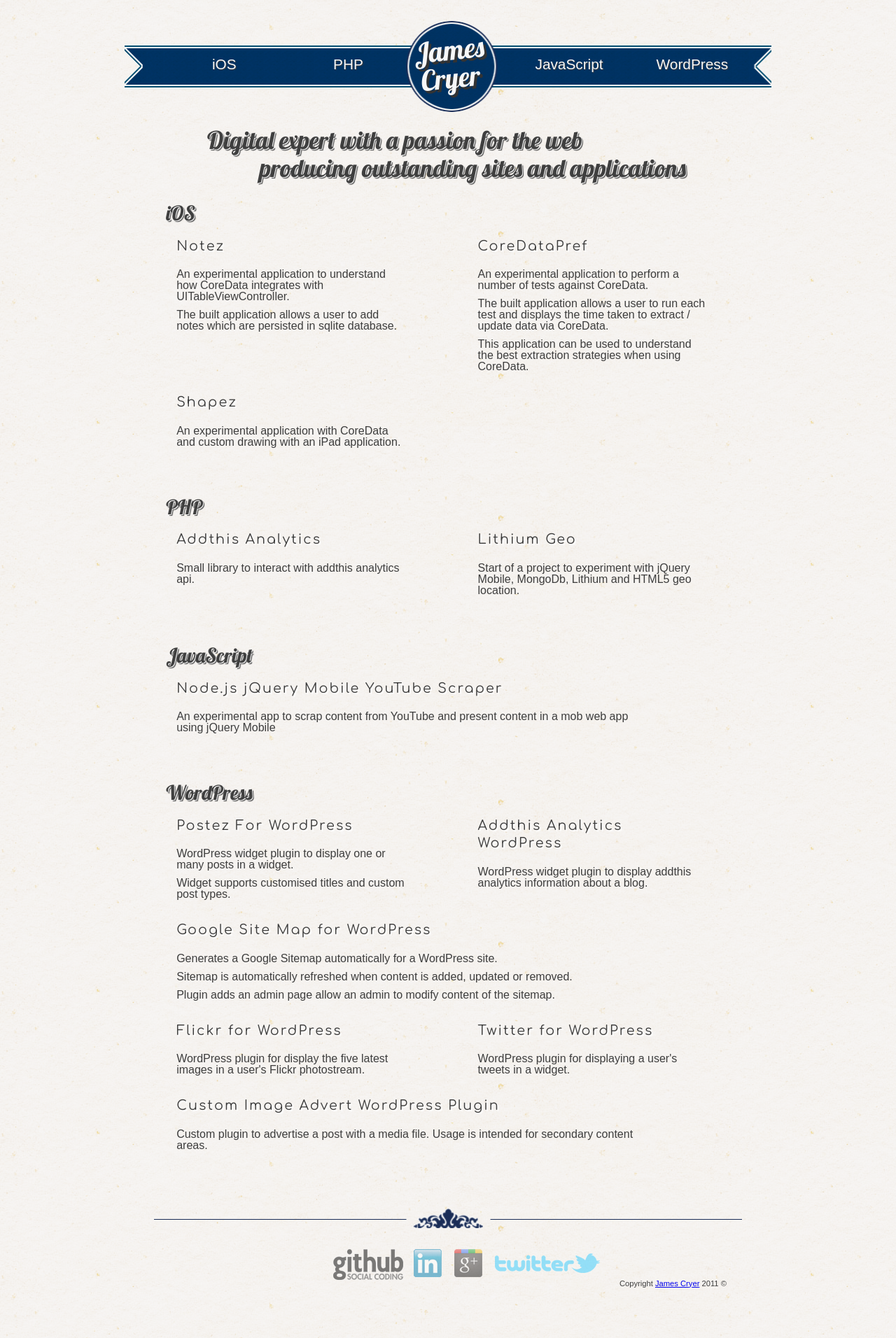
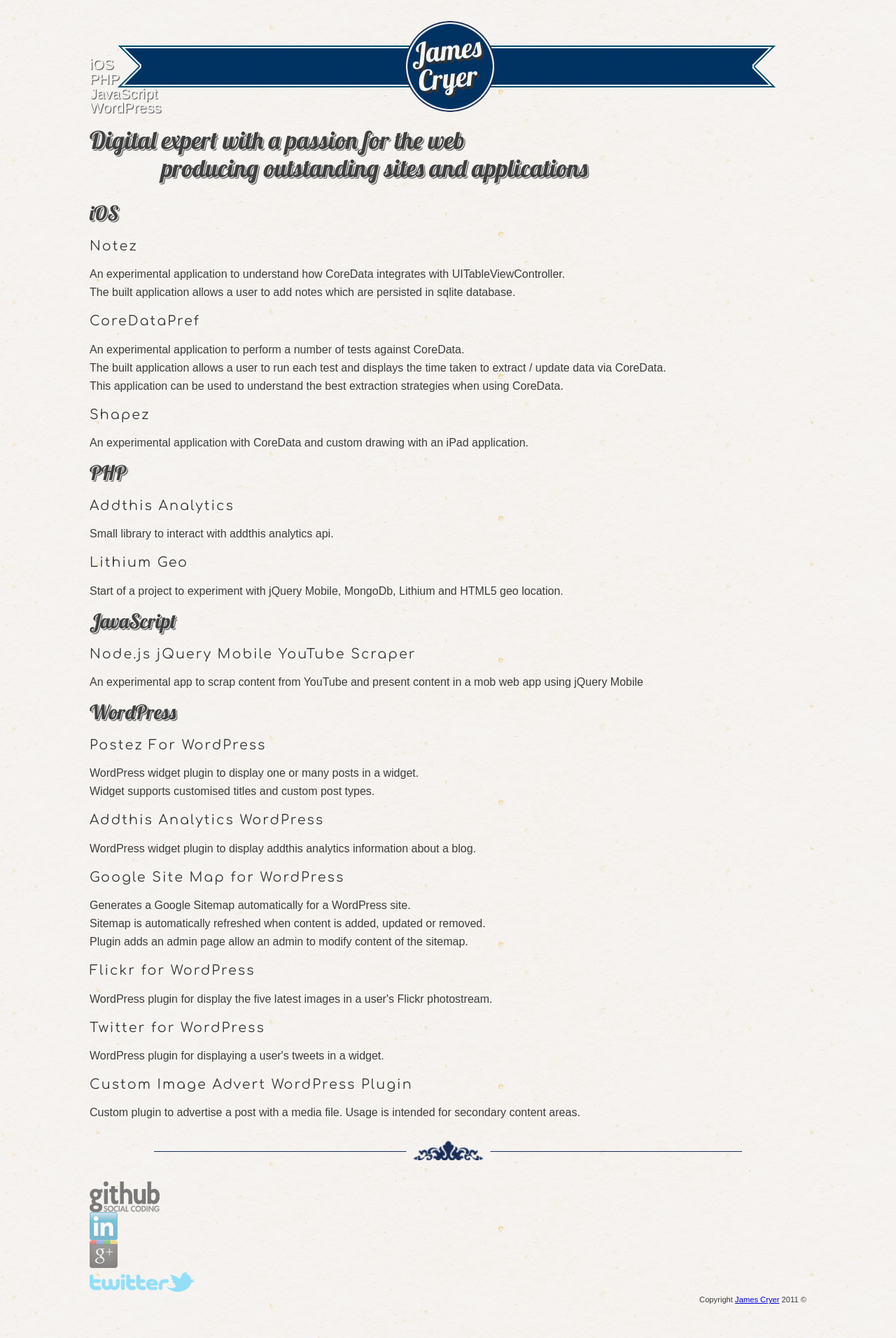
Before and after one commit to jrcryer/jrcryer.github.com, a Jekyll site: the page built from index.html, in a window 1280 px wide. Shown: the whole page at 70% size. Built offline with Jekyll 4.4.1, drawn with Linux system fonts in a browser that asks for light colours; nearby versions of some CDN libraries; some web fonts are replaced.

Commit message:
Stripping 960 out of site

```diff
--- a/_includes/footer.html
+++ b/_includes/footer.html
@@ -1,10 +1,10 @@
-<footer class="container_16">
-    <ul class="grid_16">
-        <li id="github" class="grid_3 prefix_4 push_1"><a class="replace" href="http://github.com/jrcryer">GitHub</a></li>
-        <li id="linkedin" class="grid_1"><a class="replace" href="http://uk.linkedin.com/in/jamescryer">LinkedIn</a></li>
-        <li id="googleplus" class="grid_1"><a class="replace" href="https://plus.google.com/106644155952209673321/posts">Google+</a></li>
-        <li id="twitter" class="grid_3"><a class="replace" href="http://twitter.com/jrcryer">Twitter</a></li>
+<footer>
+    <ul>
+        <li id="github"><a class="replace" href="http://github.com/jrcryer">GitHub</a></li>
+        <li id="linkedin"><a class="replace" href="http://uk.linkedin.com/in/jamescryer">LinkedIn</a></li>
+        <li id="googleplus"><a class="replace" href="https://plus.google.com/106644155952209673321/posts">Google+</a></li>
+        <li id="twitter"><a class="replace" href="http://twitter.com/jrcryer">Twitter</a></li>
     </ul>
-    <span class="grid_4 copyright">Copyright <a href="/">James Cryer</a> 2011 &copy;</span>
+    <span class="copyright">Copyright <a href="/">James Cryer</a> 2011 &copy;</span>
     <div class="clear"></div>
 </footer>
--- a/_includes/header.html
+++ b/_includes/header.html
@@ -1,4 +1,4 @@
-<header id="title" class="container_16">
+<header id="title">
     <h1 id="page-title">
         <a href="/">
             <span class="first">James</span> <span class="second">Cryer</span>
--- a/_includes/navigation.html
+++ b/_includes/navigation.html
@@ -1,9 +1,9 @@
-<nav class="container_16">
-    <ul class="grid_16">
-        <li class="grid_2 prefix_2"><a href="#ios">iOS</a></li>
-        <li class="grid_2 prefix_1"><a href="#php">PHP</a></li>
-        <li class="grid_3 prefix_3"><a href="#javascript">JavaScript</a></li>
-        <li class="grid_2"><a href="#wordpress">WordPress</a></li>
+<nav>
+    <ul>
+        <li><a href="#ios">iOS</a></li>
+        <li><a href="#php">PHP</a></li>
+        <li><a href="#javascript">JavaScript</a></li>
+        <li><a href="#wordpress">WordPress</a></li>
     </ul>
     <div class="clear"></div>
 </nav>
--- a/_includes/strapline.html
+++ b/_includes/strapline.html
@@ -1,5 +1,5 @@
-<section id="strapline" class="container_16">
-    <header class="grid_13 prefix_2 suffix_1">
+<section id="strapline">
+    <header>
        <h2>
            <span>Digital expert with a passion for the web</span>
            <span class="second">producing outstanding sites and applications</span>
--- a/_layouts/application.html
+++ b/_layouts/application.html
@@ -9,7 +9,6 @@
         <meta name="description" content="Home for open source projects / experiments from James Cryer" />
         <meta name="keywords" content="Open Source, James Cryer, PHP, iOS, JavaScript, jQuery, WordPress, Cardiff, Wales, UK" />
         <link rel="stylesheet" href="stylesheets/reset.css" />
-        <link rel="stylesheet" href="stylesheets/grid.css" />
         <link rel="stylesheet" href="stylesheets/application.css" />
         <script src="https://ajax.googleapis.com/ajax/libs/jquery/1.5.1/jquery.min.js"></script>
         <script src="javascript/application.js"></script>
--- a/index.html
+++ b/index.html
@@ -2,88 +2,87 @@
 layout: application
 ---
 
-<article class="container_16">
-
-    <section class="grid_14 prefix_1 suffix_1">
+<article>
+    <section>
         <header>
             <h2 id="ios"><a name="ios">iOS</a></h2>
         </header>
-        <section class="grid_14">
-            <div class="grid_8">
+        <section>
+            <div>
                 <h3><a href="https://github.com/jrcryer/Notez">Notez</a></h3>
                 <p>An experimental application to understand how CoreData integrates with UITableViewController.</p>
                 <p>The built application allows a user to add notes which are persisted in sqlite database.</p>
             </div>
-            <div class="grid_8 push_2">
+            <div>
                 <h3><a href="https://github.com/jrcryer/coredatapref">CoreDataPref</a></h3>
                 <p>An experimental application to perform a number of tests against CoreData.</p>
                 <p>The built application allows a user to run each test and displays the time taken to extract / update data via CoreData.</p>
                 <p>This application can be used to understand the best extraction strategies when using CoreData.</p>
             </div>
-            <div class="grid_8">
+            <div>
                 <h3><a href="https://github.com/jrcryer/shapez">Shapez</a></h3>
                 <p>An experimental application with CoreData and custom drawing with an iPad application.</p>
             </div>
         </section>
     </section>
 
-    <section class="grid_14 prefix_1 suffix_1">
+    <section>
         <header>
             <h2 id="php"><a name="php">PHP</a></h2>
         </header>
-        <section class="grid_14">
-            <div class="grid_8">
+        <section>
+            <div>
                 <h3><a href="https://github.com/jrcryer/addthis-analytics">Addthis Analytics</a></h3>
                 <p>Small library to interact with <a href="http://www.addthis.com">addthis</a> analytics api.</p>
             </div>
-            <div class="grid_8 push_2">
+            <div>
                 <h3><a href="https://github.com/jrcryer/lithium-geo">Lithium Geo</a></h3>
                 <p>Start of a project to experiment with jQuery Mobile, MongoDb, Lithium and HTML5 geo location.</p>
             </div>
         </section>
     </section>
 
-    <section class="grid_14 prefix_1 suffix_1">
+    <section>
         <header>
             <h2 id="javascript"><a name="javascript">JavaScript</a></h2>
         </header>
-        <section class="grid_14">
-            <div class="grid_16">
+        <section>
+            <div>
               <h3><a href="https://github.com/jrcryer/node.js-youtube-scraper">Node.js jQuery Mobile YouTube Scraper</a></h3>
               <p>An experimental app to scrap content from YouTube and present content in a mob web app using jQuery Mobile</p>
             </div>
         </section>
     </section>
 
-    <section class="grid_14 prefix_1 suffix_1">
+    <section>
         <header>
             <h2 id="wordpress"><a name="wordpress">WordPress</a></h2>
         </header>
-        <section class="grid_14">
-            <div class="grid_8">
+        <section>
+            <div>
                 <h3><a href="https://github.com/jrcryer/postez-for-wordpress">Postez For WordPress</a></h3>
                 <p>WordPress widget plugin to display one or many posts in a widget.</p>
                 <p>Widget supports customised titles and custom post types.</p>
             </div>
-            <div class="grid_8 push_2">
+            <div>
                 <h3><a href="https://github.com/jrcryer/addthis-analytics-wp">Addthis Analytics WordPress</a></h3>
                 <p>WordPress widget plugin to display <a href="http://www.addthis.com">addthis</a> analytics information about a blog.</p>
             </div>
-            <div class="grid_16 clearfix">
+            <div>
                 <h3><a href="https://github.com/jrcryer/google-site-map-for-wordpress">Google Site Map for WordPress</a></h3>
                 <p>Generates a Google Sitemap automatically for a WordPress site.</p>
                 <p>Sitemap is automatically refreshed when content is added, updated or removed.</p>
                 <p>Plugin adds an admin page allow an admin to modify content of the sitemap.</p>
             </div>
-            <div class="grid_8">
+            <div>
                 <h3><a href="https://github.com/jrcryer/flickr-for-wordpress">Flickr for WordPress</a></h3>
                 <p>WordPress plugin for display the five latest images in a user's Flickr photostream.</p>
             </div>
-            <div class="grid_8 push_2">
+            <div>
                 <h3><a href="https://github.com/jrcryer/twitter-for-wordpress">Twitter for WordPress</a></h3>
                 <p>WordPress plugin for displaying a user's tweets in a widget.</p>
             </div>
-            <div class="grid_16 clearfix">
+            <div>
                 <h3><a href="https://github.com/jrcryer/wp-image-advert">Custom Image Advert WordPress Plugin</a></h3>
                 <p>Custom plugin to advertise a post with a media file.  Usage is intended for secondary content areas.</p>
             </div>
--- a/stylesheets/grid.css
+++ /dev/null
@@ -1,427 +0,0 @@
-/*
-	Variable Grid System (Fluid Version).
-	Learn more ~ http://www.spry-soft.com/grids/
-	Based on 960 Grid System - http://960.gs/ & 960 Fluid - http://www.designinfluences.com/
-
-	Licensed under GPL and MIT.
-*/
-
-
-/* Containers
-----------------------------------------------------------------------------------------------------*/
-.container_16 {
-    width: 92%;
-    margin-left: 4%;
-    margin-right: 4%;
-}
-
-/* Grid >> Global
-----------------------------------------------------------------------------------------------------*/
-
-.grid_1,
-.grid_2,
-.grid_3,
-.grid_4,
-.grid_5,
-.grid_6,
-.grid_7,
-.grid_8,
-.grid_9,
-.grid_10,
-.grid_11,
-.grid_12,
-.grid_13,
-.grid_14,
-.grid_15,
-.grid_16 {
-    display:inline;
-    float: left;
-    position: relative;
-    margin-left: 1%;
-    margin-right: 1%;
-}
-
-/* Grid >> Children (Alpha ~ First, Omega ~ Last)
-----------------------------------------------------------------------------------------------------*/
-
-.alpha {
-    margin-left: 0;
-}
-
-.omega {
-    margin-right: 0;
-}
-
-/* Grid >> 16 Columns
-----------------------------------------------------------------------------------------------------*/
-
-
-.container_16 .grid_1 {
-    width:4.25%;
-}
-
-.container_16 .grid_2 {
-    width:10.5%;
-}
-
-.container_16 .grid_3 {
-    width:16.75%;
-}
-
-.container_16 .grid_4 {
-    width:23.0%;
-}
-
-.container_16 .grid_5 {
-    width:29.25%;
-}
-
-.container_16 .grid_6 {
-    width:35.5%;
-}
-
-.container_16 .grid_7 {
-    width:41.75%;
-}
-
-.container_16 .grid_8 {
-    width:48.0%;
-}
-
-.container_16 .grid_9 {
-    width:54.25%;
-}
-
-.container_16 .grid_10 {
-    width:60.5%;
-}
-
-.container_16 .grid_11 {
-    width:66.75%;
-}
-
-.container_16 .grid_12 {
-    width:73.0%;
-}
-
-.container_16 .grid_13 {
-    width:79.25%;
-}
-
-.container_16 .grid_14 {
-    width:85.5%;
-}
-
-.container_16 .grid_15 {
-    width:91.75%;
-}
-
-.container_16 .grid_16 {
-    width:98.0%;
-}
-
-
-
-/* Prefix Extra Space >> 16 Columns
-----------------------------------------------------------------------------------------------------*/
-
-
-.container_16 .prefix_1 {
-    padding-left:6.25%;
-}
-
-.container_16 .prefix_2 {
-    padding-left:12.5%;
-}
-
-.container_16 .prefix_3 {
-    padding-left:18.75%;
-}
-
-.container_16 .prefix_4 {
-    padding-left:25.0%;
-}
-
-.container_16 .prefix_5 {
-    padding-left:31.25%;
-}
-
-.container_16 .prefix_6 {
-    padding-left:37.5%;
-}
-
-.container_16 .prefix_7 {
-    padding-left:43.75%;
-}
-
-.container_16 .prefix_8 {
-    padding-left:50.0%;
-}
-
-.container_16 .prefix_9 {
-    padding-left:56.25%;
-}
-
-.container_16 .prefix_10 {
-    padding-left:62.5%;
-}
-
-.container_16 .prefix_11 {
-    padding-left:68.75%;
-}
-
-.container_16 .prefix_12 {
-    padding-left:75.0%;
-}
-
-.container_16 .prefix_13 {
-    padding-left:81.25%;
-}
-
-.container_16 .prefix_14 {
-    padding-left:87.5%;
-}
-
-.container_16 .prefix_15 {
-    padding-left:93.75%;
-}
-
-
-
-/* Suffix Extra Space >> 16 Columns
-----------------------------------------------------------------------------------------------------*/
-
-
-.container_16 .suffix_1 {
-    padding-right:6.25%;
-}
-
-.container_16 .suffix_2 {
-    padding-right:12.5%;
-}
-
-.container_16 .suffix_3 {
-    padding-right:18.75%;
-}
-
-.container_16 .suffix_4 {
-    padding-right:25.0%;
-}
-
-.container_16 .suffix_5 {
-    padding-right:31.25%;
-}
-
-.container_16 .suffix_6 {
-    padding-right:37.5%;
-}
-
-.container_16 .suffix_7 {
-    padding-right:43.75%;
-}
-
-.container_16 .suffix_8 {
-    padding-right:50.0%;
-}
-
-.container_16 .suffix_9 {
-    padding-right:56.25%;
-}
-
-.container_16 .suffix_10 {
-    padding-right:62.5%;
-}
-
-.container_16 .suffix_11 {
-    padding-right:68.75%;
-}
-
-.container_16 .suffix_12 {
-    padding-right:75.0%;
-}
-
-.container_16 .suffix_13 {
-    padding-right:81.25%;
-}
-
-.container_16 .suffix_14 {
-    padding-right:87.5%;
-}
-
-.container_16 .suffix_15 {
-    padding-right:93.75%;
-}
-
-
-
-/* Push Space >> 16 Columns
-----------------------------------------------------------------------------------------------------*/
-
-
-.container_16 .push_1 {
-    left:6.25%;
-}
-
-.container_16 .push_2 {
-    left:12.5%;
-}
-
-.container_16 .push_3 {
-    left:18.75%;
-}
-
-.container_16 .push_4 {
-    left:25.0%;
-}
-
-.container_16 .push_5 {
-    left:31.25%;
-}
-
-.container_16 .push_6 {
-    left:37.5%;
-}
-
-.container_16 .push_7 {
-    left:43.75%;
-}
-
-.container_16 .push_8 {
-    left:50.0%;
-}
-
-.container_16 .push_9 {
-    left:56.25%;
-}
-
-.container_16 .push_10 {
-    left:62.5%;
-}
-
-.container_16 .push_11 {
-    left:68.75%;
-}
-
-.container_16 .push_12 {
-    left:75.0%;
-}
-
-.container_16 .push_13 {
-    left:81.25%;
-}
-
-.container_16 .push_14 {
-    left:87.5%;
-}
-
-.container_16 .push_15 {
-    left:93.75%;
-}
-
-
-
-/* Pull Space >> 16 Columns
-----------------------------------------------------------------------------------------------------*/
-
-
-.container_16 .pull_1 {
-    left:-6.25%;
-}
-
-.container_16 .pull_2 {
-    left:-12.5%;
-}
-
-.container_16 .pull_3 {
-    left:-18.75%;
-}
-
-.container_16 .pull_4 {
-    left:-25.0%;
-}
-
-.container_16 .pull_5 {
-    left:-31.25%;
-}
-
-.container_16 .pull_6 {
-    left:-37.5%;
-}
-
-.container_16 .pull_7 {
-    left:-43.75%;
-}
-
-.container_16 .pull_8 {
-    left:-50.0%;
-}
-
-.container_16 .pull_9 {
-    left:-56.25%;
-}
-
-.container_16 .pull_10 {
-    left:-62.5%;
-}
-
-.container_16 .pull_11 {
-    left:-68.75%;
-}
-
-.container_16 .pull_12 {
-    left:-75.0%;
-}
-
-.container_16 .pull_13 {
-    left:-81.25%;
-}
-
-.container_16 .pull_14 {
-    left:-87.5%;
-}
-
-.container_16 .pull_15 {
-    left:-93.75%;
-}
-
-
-
-
-/* Clear Floated Elements
-----------------------------------------------------------------------------------------------------*/
-
-/* http://sonspring.com/journal/clearing-floats */
-
-.clear {
-    clear: both;
-    display: block;
-    overflow: hidden;
-    visibility: hidden;
-    width: 0;
-    height: 0;
-}
-
-/* http://perishablepress.com/press/2008/02/05/lessons-learned-concerning-the-clearfix-css-hack */
-
-.clearfix:after {
-    clear: both;
-    content: ' ';
-    display: block;
-    font-size: 0;
-    line-height: 0;
-    visibility: hidden;
-    width: 0;
-    height: 0;
-}
-
-.clearfix {
-    display: inline-block;
-}
-
-* html .clearfix {
-    height: 1%;
-}
-
-.clearfix {
-    display: block;
-}
```
